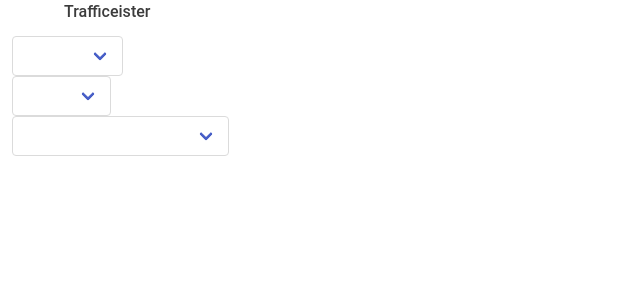
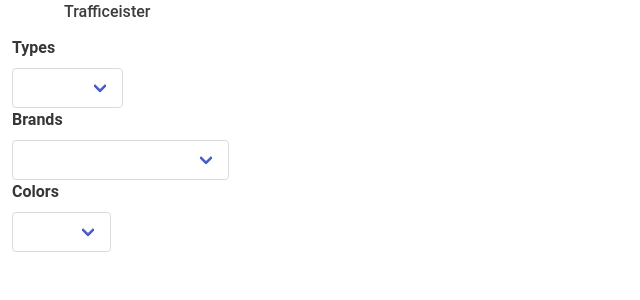
Before and after one commit to se-panfilov/sytac, a Vue app: page / in a window 1280 px wide. Shown: the top 300 px of the page, without its empty margins (0-640 px from the left). Built offline with nearby package versions, Linux system fonts and the light colour scheme.

Commit message:
fixed filtering

```diff
--- a/src/components/filters-list.vue
+++ b/src/components/filters-list.vue
@@ -1,31 +1,20 @@
 <template>
   <section class="column is-one-third">
-    <div class="control">
-      <div>
-        <div class="select">
     <select-box :source="types"
                 name="types"
-                      v-on:item-selected="onTypeSelect()"
+                label="Types"
+                v-on:item-selected="onSelect($event, 'type')"
     ></select-box>
-        </div>
-      </div>
-      <div>
-        <div class="select">
+    <select-box :source="brands"
+                name="brands"
+                label="Brands"
+                v-on:item-selected="onSelect($event, 'brand')"
+    ></select-box>
     <select-box :source="colors"
                 name="colors"
-                      v-on:item-selected="onColorSelect()"
+                label="Colors"
+                v-on:item-selected="onSelect($event, 'color')"
     ></select-box>
-        </div>
-      </div>
-      <div>
-        <div class="select">
-          <select-box :source="brands"
-                      name="brands"
-                      v-on:item-selected="onBrandSelect()"
-          ></select-box>
-        </div>
-      </div>
-    </div>
   </section>
 </template>
 
@@ -35,7 +24,13 @@
   export default {
     name: 'FiltersList',
     data () {
-      return {}
+      return {
+        filter: {
+          type: null,
+          brand: null,
+          color: null
+        }
+      }
     },
     props: {
       source: {
@@ -47,27 +42,59 @@
       getUniq (a) {
         return [...new Set(a)]
       },
-      onTypeSelect () {
-        console.info('onTypeSelect')
+      onSelect (event, type) {
+        this.filter[type] = event.target.value
       },
-      onColorSelect () {
-        console.info('onColorSelect')
+      filterBy (arr, val, field) {
+        return arr.filter(v => {
+//          console.info(`${v} === ${val}`)
+//          if (field) return v[field] === val
+          return v[field] === val
+//          return v === val
+        })
       },
-      onBrandSelect () {
-        console.info('onBrandSelect')
+      filterColorsBy (arr, val, field) {
+        return arr.filter(v => {
+//          console.info(field)
+//          console.info(v)
+          return v[field] === val
+        })
       }
     },
     computed: {
       types () {
-        return this.getUniq(this.source.map(v => v.type))
+        return this.getUniq(this.filteredTypes.map(v => v.type))
       },
       colors () {
-        const arrOfArr = this.source.map(v => v.colors)
-        const merged = [].concat.apply([], arrOfArr)
-        return this.getUniq(merged)
+        const arrOfArr = this.filteredColors.map(v => v.colors)
+        const mergedArr = [].concat.apply([], arrOfArr)
+        console.info(this.getUniq(mergedArr))
+        return this.getUniq(mergedArr)
       },
       brands () {
-        return this.getUniq(this.source.map(v => v.brand))
+        return this.getUniq(this.filteredBrands.map(v => v.brand))
+//        return this.getUniq(this.source.map(v => v.brand))
+      },
+      filteredTypes () {
+//        return this.filterBy(this.source, this.filter.type, 'type')
+//        const filteredByColorArr = (this.filter.color) ? this.filterBy(this.source, this.filter.color, 'color') : this.source
+        const filteredByColorArr = this.source
+        const result = (this.filter.brand) ? this.filterBy(filteredByColorArr, this.filter.brand, 'brand') : filteredByColorArr
+        return result
+      },
+      filteredColors () {
+//        const arrOfArr = this.source.map(v => v.colors)
+//        const mergedArr = [].concat.apply([], arrOfArr)
+//        return this.filterBy(this.source, this.filter.color, 'color')
+        const filteredByTypeArr = (this.filter.type) ? this.filterColorsBy(this.source, this.filter.type, 'type') : this.source
+        const result = (this.filter.brand) ? this.filterColorsBy(filteredByTypeArr, this.filter.brand, 'brand') : filteredByTypeArr
+        console.info(result)
+        return result
+      },
+      filteredBrands () {
+        const filteredByColorArr = (this.filter.color) ? this.filterBy(this.source, this.filter.color, 'color') : this.source
+        const result = (this.filter.type) ? this.filterBy(filteredByColorArr, this.filter.type, 'type') : filteredByColorArr
+        return result
       }
     },
     components: {
--- a/src/components/select-box.vue
+++ b/src/components/select-box.vue
@@ -1,19 +1,29 @@
 <template>
-  <select :name="name" @change="onSelect">
-    <option value="" selected></option>
-    <option :value="item" v-for="item in source" v-text="item"></option>
-  </select>
+  <div class="control">
+    <label class="label" v-text="label"></label>
+    <div class="select">
+      <select :name="name" @change="onSelect">
+        <option value="" selected></option>
+        <option :value="item" v-for="item in source" v-text="item"></option>
+      </select>
+    </div>
+  </div>
 </template>
 
 <script>
   export default {
     name: 'FiltersList',
     data () {
-      return {}
+      return {
+//        model: null
+      }
     },
     props: {
+      label: {
+        type: String
+      },
       name: {
-        type: String
+        label: String
       },
       source: {
         type: Array,
--- a/src/data/traffic_meister.js
+++ b/src/data/traffic_meister.js
@@ -46,14 +46,14 @@
     },
     {
       id: 7,
-      type: 'train',
+      type: 'airplane',
       brand: 'Prairie 2-6-2',
       colors: ['red', 'white', 'grey'],
       img: 'https://upload.wikimedia.org/wikipedia/commons/thumb/d/d2/CFR_Steam_locomotive.jpg/600px-CFR_Steam_locomotive.jpg'
     },
     {
       id: 8,
-      type: 'train',
+      type: 'airplane',
       brand: 'EMD GP40',
       colors: ['black', 'grey', 'white'],
       img: 'https://upload.wikimedia.org/wikipedia/commons/thumb/5/52/EMD_GP40_B%26M_339_Wells_Maine.jpg/600px-EMD_GP40_B%26M_339_Wells_Maine.jpg'
@@ -67,7 +67,7 @@
     },
     {
       id: 10,
-      type: 'car',
+      type: 'airplane',
       brand: 'Ferrari F40',
       colors: ['red', 'yellow'],
       img: 'https://upload.wikimedia.org/wikipedia/commons/thumb/5/52/F40ferarri20090509.jpg/560px-F40ferarri20090509.jpg'
```
Lines whose indentation alone changed are shown as unchanged.
